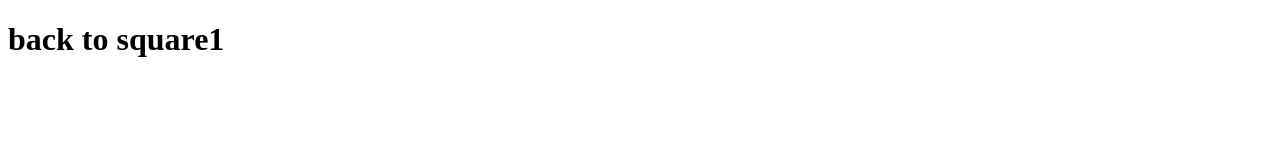
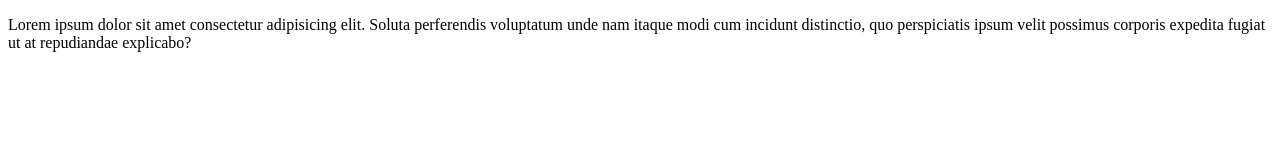
Before and after one commit to SayamDev/Week2, a plain HTML site: page index.html in a window 1280 px wide. Drawn offline with Linux system fonts and the light colour scheme.

Commit message:
add lorem paragraph

```diff
--- a/index.html
+++ b/index.html
@@ -8,6 +8,6 @@
 </head>
 <body>
 
-    <h1>back to square1</h1>
+    <p>Lorem ipsum dolor sit amet consectetur adipisicing elit. Soluta perferendis voluptatum unde nam itaque modi cum incidunt distinctio, quo perspiciatis ipsum velit possimus corporis expedita fugiat ut at repudiandae explicabo?</p>
 </body>
 </html>
```
